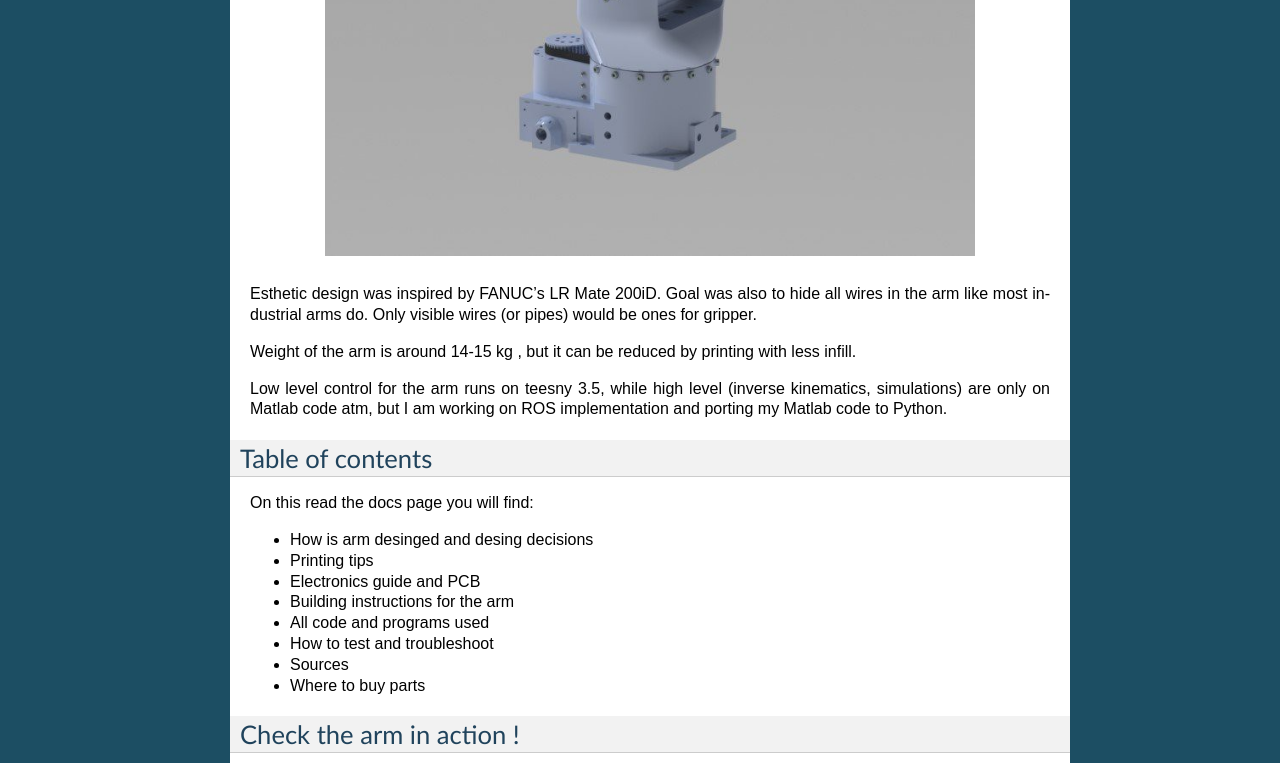
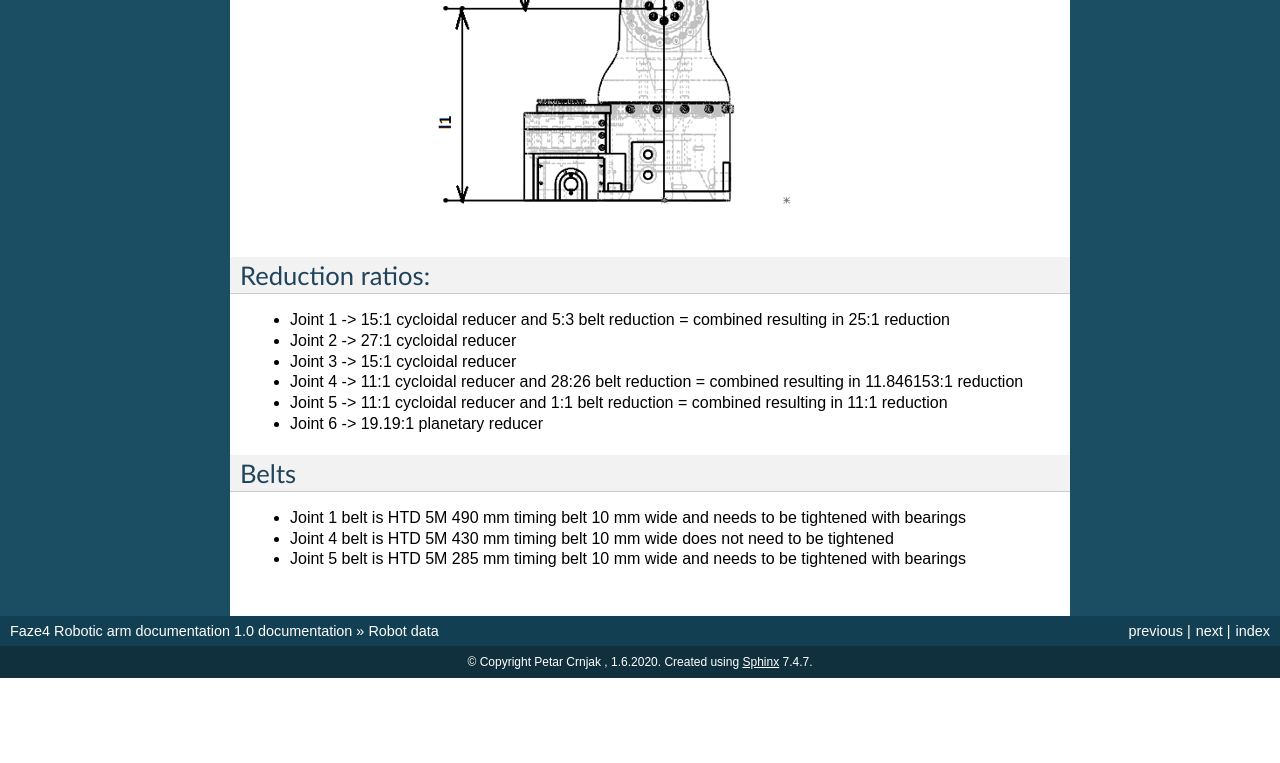
Before and after one commit to PCrnjak/Faze4-Robotic-arm, a Sphinx documentation site: the page built from docs/I_Robot_data.rst, in a window 1280 px wide and 1400 px high, scrolled down 816 px. Shown: the top 763 px of the window. Built offline with Sphinx 7.4.7, drawn with Linux system fonts in a browser that asks for light colours; after the commit the page ends 1494 px from its top, so only the background shows below that; some of the changed text lies outside the part shown; grey boxes are pictures that could not be loaded.

Commit message:
Update I_Robot_data.rst

```diff
--- a/docs/I_Robot_data.rst
+++ b/docs/I_Robot_data.rst
@@ -7,63 +7,35 @@
 General info
 ------------
 
-Faze4 robotic arm came to be when i made a working 3d printable cycloidal gearbox and saw some potential in it. After that i designed whole arm around it. It uses 6 stepper motors, so it is a 6 axis robot arm. While designing this arm i focused on low backlash and good design of arm. All wires are hidden and arm is really rigid even tho it is 3d printed. Total cost of the arm is around 1000 - 1500 dollars.
 
-.. note::
+Dimensions
+-----------
 
-    This project is still work in progress. Part that is work in progress is control cabinet, that means that the arm can be built and it     will work without the cabinet.
+* L1 =  0.23682m
+* L2 =  0.32m
+* L3 = 0.0735m
+* L4 = 0.2507m
+* L5 = 0.057m
 
-.. figure:: ../docs/images/6163881566306270006.jpg
+.. figure:: ../docs/images/robot_dim.png
     :figwidth: 650px
-    :target: ../docs/images/6163881566306270006.jpg
+    :target: ../docs/images/robot_dim.png
 
 
-Esthetic design was inspired by FANUC’s LR Mate 200iD.
-Goal was also to hide all wires in the arm like most industrial arms do.
-Only visible wires (or pipes) would be ones for gripper.
 
-Weight of the arm is around 14-15 kg , but it can be reduced by printing with less infill.
-
-Low level control for the arm runs on teesny 3.5, while high level (inverse kinematics, simulations) are only on Matlab code atm, but I am working on ROS implementation and porting my Matlab code to Python.
-
-Table of contents
+Reduction ratios:
 -----------------
 
-On this read the docs page you will find:
+* Joint 1 -> 15:1 cycloidal reducer and 5:3 belt reduction = combined resulting in 25:1 reduction
+* Joint 2 -> 27:1 cycloidal reducer
+* Joint 3 -> 15:1 cycloidal reducer
+* Joint 4 -> 11:1 cycloidal reducer and 28:26 belt reduction = combined resulting in 11.846153:1 reduction
+* Joint 5 -> 11:1 cycloidal reducer and 1:1 belt reduction = combined resulting in 11:1 reduction
+* Joint 6 -> 19.19:1 planetary reducer
 
-* How is arm desinged and desing decisions
-* Printing tips
-* Electronics guide and PCB
-* Building instructions for the arm
-* All code and programs used
-* How to test and troubleshoot
-* Sources
-* Where to buy parts
+Belts
+-----------------
 
-Check the arm in action !
--------------------------
-
-.. raw:: html
-
-    <div style="text-align: center; margin-bottom: 2em;">
-    <iframe width="100%" height="350" src="https://www.youtube.com/embed/ye37Mpj5qCQ?rel=0" frameborder="0" allow="autoplay; encrypted-media" allowfullscreen></iframe>
-    </div>
-
-Support the project
--------------------
-
-This project is completely Open source and free to all and I would like to keep it that way, so any help
-in terms of donations or advice is really appreciated. Thank you!
-
-.. image:: ../docs/images/PayPal-Donate-Button-PNG-Clipart.png
-   :width: 230
-   :target: https://paypal.me/PCrnjak?locale.x=en_US
-
-
-Thanks to the:
---------------
-* `Peter Corke for his amazing robotics toolbox for Matlab`_
-* `Maximilian_Schommer for his cycloidal drive generator`_
-
-.. _Peter Corke for his amazing robotics toolbox for Matlab: https://petercorke.com/toolboxes/robotics-toolbox/
-.. _Maximilian_Schommer for his cycloidal drive generator: https://forum.onshape.com/discussion/7567/cycloidal-gear-generator
+* Joint 1 belt is HTD 5M 490 mm timing belt 10 mm wide and needs to be tightened with bearings
+* Joint 4 belt is HTD 5M 430 mm timing belt 10 mm wide does not need to be tightened
+* Joint 5 belt is HTD 5M 285 mm timing belt 10 mm wide and needs to be tightened with bearings
```
